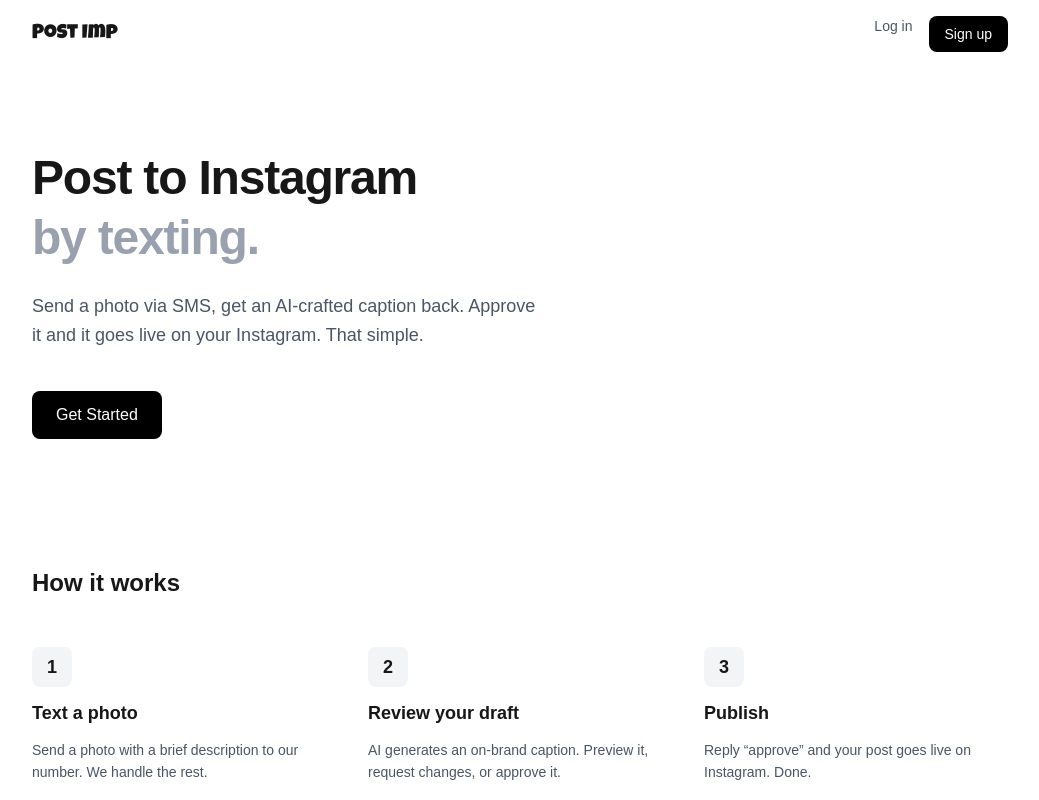
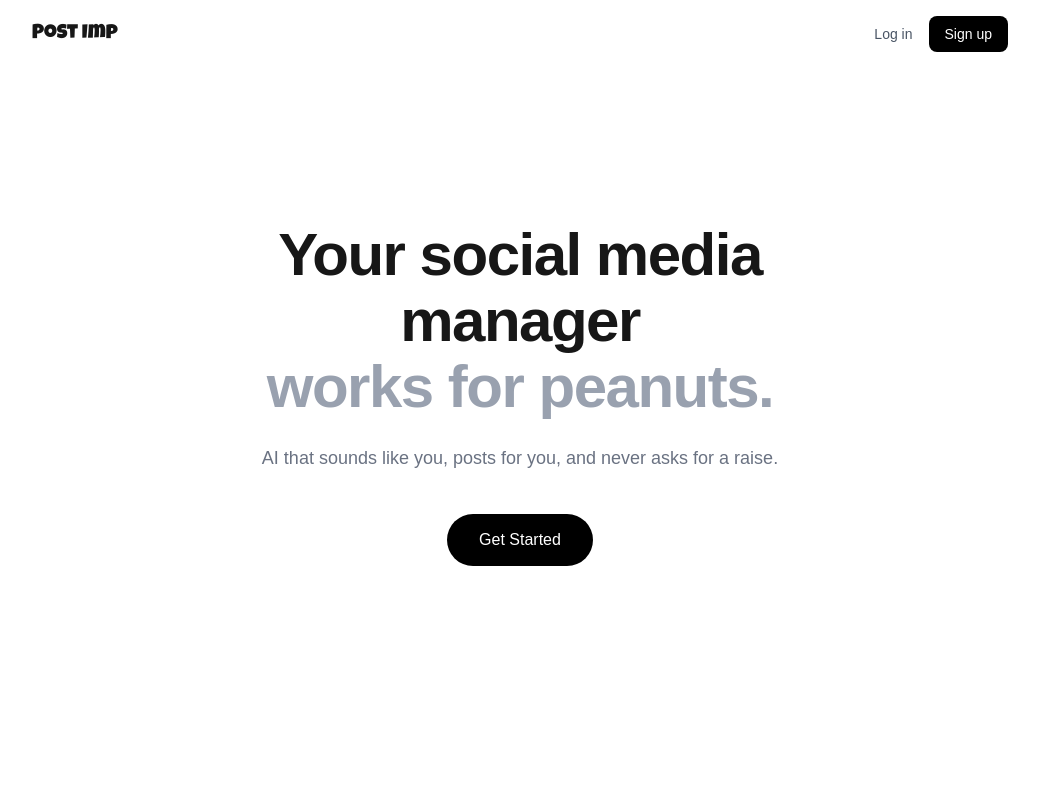
Before and after one commit to bitdrift/postimp, a Next.js app: page / in a window 1280 px wide. Shown: the top 800 px of the page, without its empty margins (120-1159 px from the left). Built offline with nearby package versions, Linux system fonts and the light colour scheme.

Commit message:
Redesign homepage: minimal, cheeky hero
Strip down to headline + pitch + CTA. Remove how-it-works section
and footer. Fix vertical alignment of Log in / Sign up nav items.
Center hero vertically on viewport.

Co-Authored-By: Claude Opus 4.6 <noreply@anthropic.com>

```diff
--- a/src/app/page.tsx
+++ b/src/app/page.tsx
@@ -2,11 +2,11 @@ import Link from "next/link";
 
 export default function HomePage() {
   return (
-    <div className="min-h-screen bg-white">
+    <div className="min-h-screen bg-white flex flex-col">
       {/* Nav */}
-      <nav className="flex items-center justify-between px-6 py-4 max-w-5xl mx-auto">
+      <nav className="flex items-center justify-between px-6 py-4 max-w-5xl mx-auto w-full">
         <span className="text-xl font-[family-name:var(--font-logo)]">Post Imp</span>
-        <div className="flex gap-4">
+        <div className="flex items-center gap-4">
           <Link
             href="/login"
             className="text-sm text-gray-600 hover:text-black transition-colors"
@@ -23,72 +23,26 @@ export default function HomePage() {
       </nav>
 
       {/* Hero */}
-      <main className="max-w-5xl mx-auto px-6 pt-20 pb-32">
-        <div className="max-w-2xl">
-          <h1 className="text-5xl font-bold tracking-tight leading-tight">
-            Post to Instagram
+      <main className="flex-1 flex items-center justify-center px-6 pb-20">
+        <div className="text-center max-w-xl">
+          <h1 className="text-5xl sm:text-6xl font-bold tracking-tight leading-[1.1]">
+            Your social media manager
             <br />
-            <span className="text-gray-400">by texting.</span>
+            <span className="text-gray-400">works for peanuts.</span>
           </h1>
-          <p className="mt-6 text-lg text-gray-600 leading-relaxed max-w-lg">
-            Send a photo via SMS, get an AI-crafted caption back. Approve it and
-            it goes live on your Instagram. That simple.
+          <p className="mt-6 text-lg text-gray-500 leading-relaxed">
+            AI that sounds like you, posts for you, and never asks for a raise.
           </p>
-          <div className="mt-10 flex gap-4">
+          <div className="mt-10">
             <Link
               href="/signup"
-              className="bg-black text-white px-6 py-3 rounded-lg font-medium hover:bg-gray-800 transition-colors"
+              className="inline-block bg-black text-white px-8 py-3.5 rounded-full font-medium hover:bg-gray-800 transition-colors text-base"
             >
               Get Started
             </Link>
           </div>
         </div>
-
-        {/* How it works */}
-        <div className="mt-32">
-          <h2 className="text-2xl font-bold mb-12">How it works</h2>
-          <div className="grid md:grid-cols-3 gap-8">
-            <div className="space-y-3">
-              <div className="w-10 h-10 bg-gray-100 rounded-lg flex items-center justify-center text-lg font-bold">
-                1
-              </div>
-              <h3 className="font-semibold text-lg">Text a photo</h3>
-              <p className="text-gray-600 text-sm leading-relaxed">
-                Send a photo with a brief description to our number. We handle
-                the rest.
-              </p>
-            </div>
-            <div className="space-y-3">
-              <div className="w-10 h-10 bg-gray-100 rounded-lg flex items-center justify-center text-lg font-bold">
-                2
-              </div>
-              <h3 className="font-semibold text-lg">Review your draft</h3>
-              <p className="text-gray-600 text-sm leading-relaxed">
-                AI generates an on-brand caption. Preview it, request changes,
-                or approve it.
-              </p>
-            </div>
-            <div className="space-y-3">
-              <div className="w-10 h-10 bg-gray-100 rounded-lg flex items-center justify-center text-lg font-bold">
-                3
-              </div>
-              <h3 className="font-semibold text-lg">Publish</h3>
-              <p className="text-gray-600 text-sm leading-relaxed">
-                Reply &ldquo;approve&rdquo; and your post goes live on
-                Instagram. Done.
-              </p>
-            </div>
-          </div>
-        </div>
       </main>
-
-      {/* Footer */}
-      <footer className="border-t py-8 px-6">
-        <div className="max-w-5xl mx-auto flex items-center justify-between text-sm text-gray-400">
-          <span className="font-[family-name:var(--font-logo)]">Post Imp</span>
-          <span>postimp.com</span>
-        </div>
-      </footer>
     </div>
   );
 }
```
